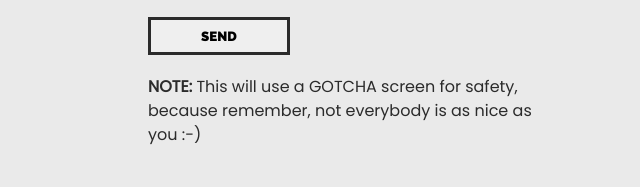
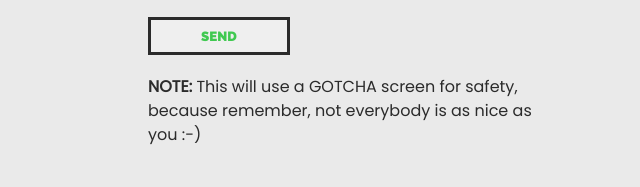
Before and after one commit to josephclander/tidy-joe-video, a website built with webpack: page index.html in a window 1280 px wide. In both pictures the pointer is over the input "SEND". Shown: the part 7881-8068 px from the top of the page, 0-640 px from the left. Built offline with nearby package versions, Linux system fonts and the light colour scheme.

Commit message:
Add Submit Btn Hover Style

```diff
--- a/src/scss/layout/_contact.scss
+++ b/src/scss/layout/_contact.scss
@@ -51,5 +51,10 @@
     margin-bottom: 20px;
     font-family: "Raleway", sans-serif;
     cursor: pointer;
+    transition: 0.3s;
+
+    &:hover {
+      color: $green;
+    }
   }
 }
```
